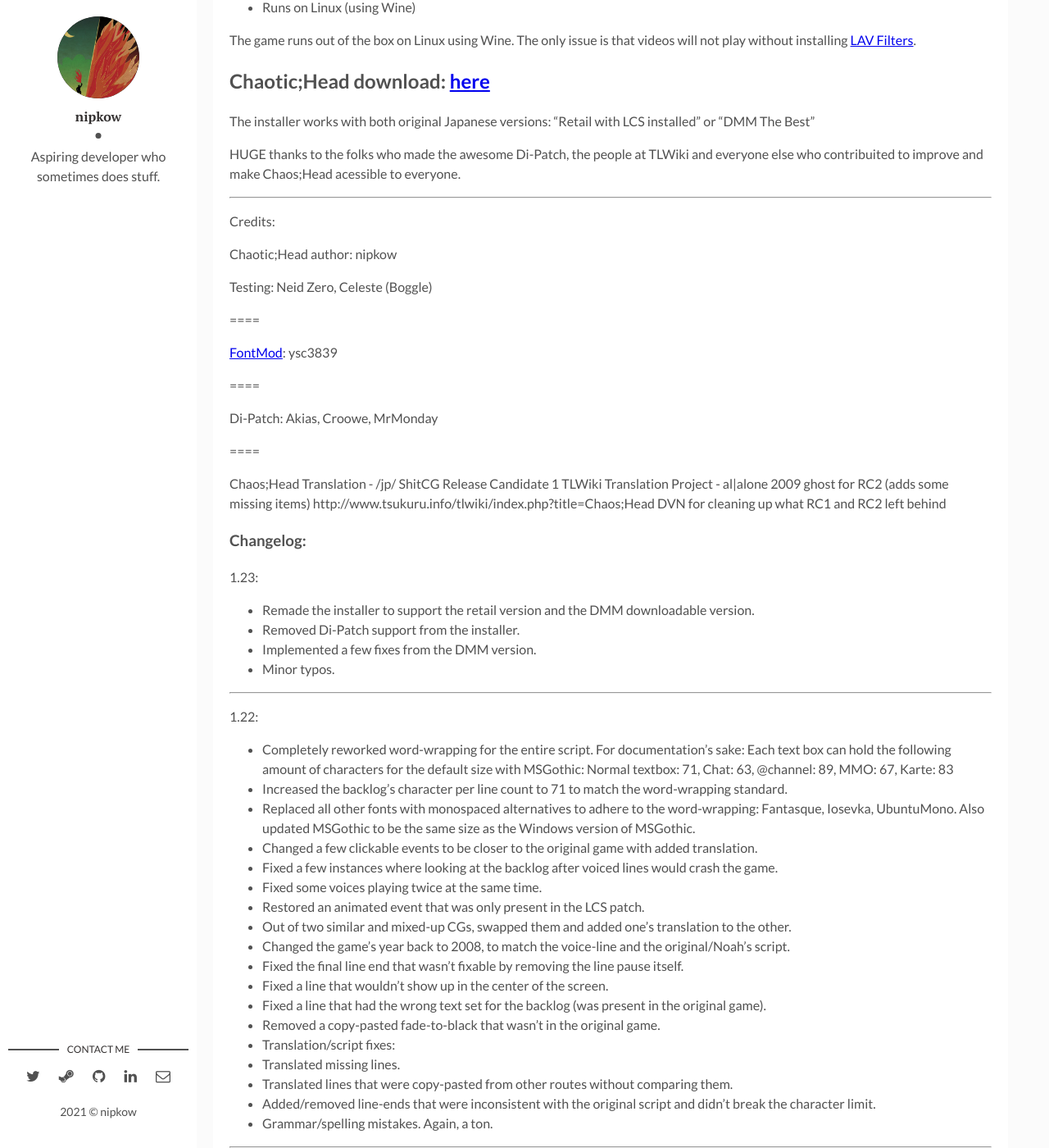
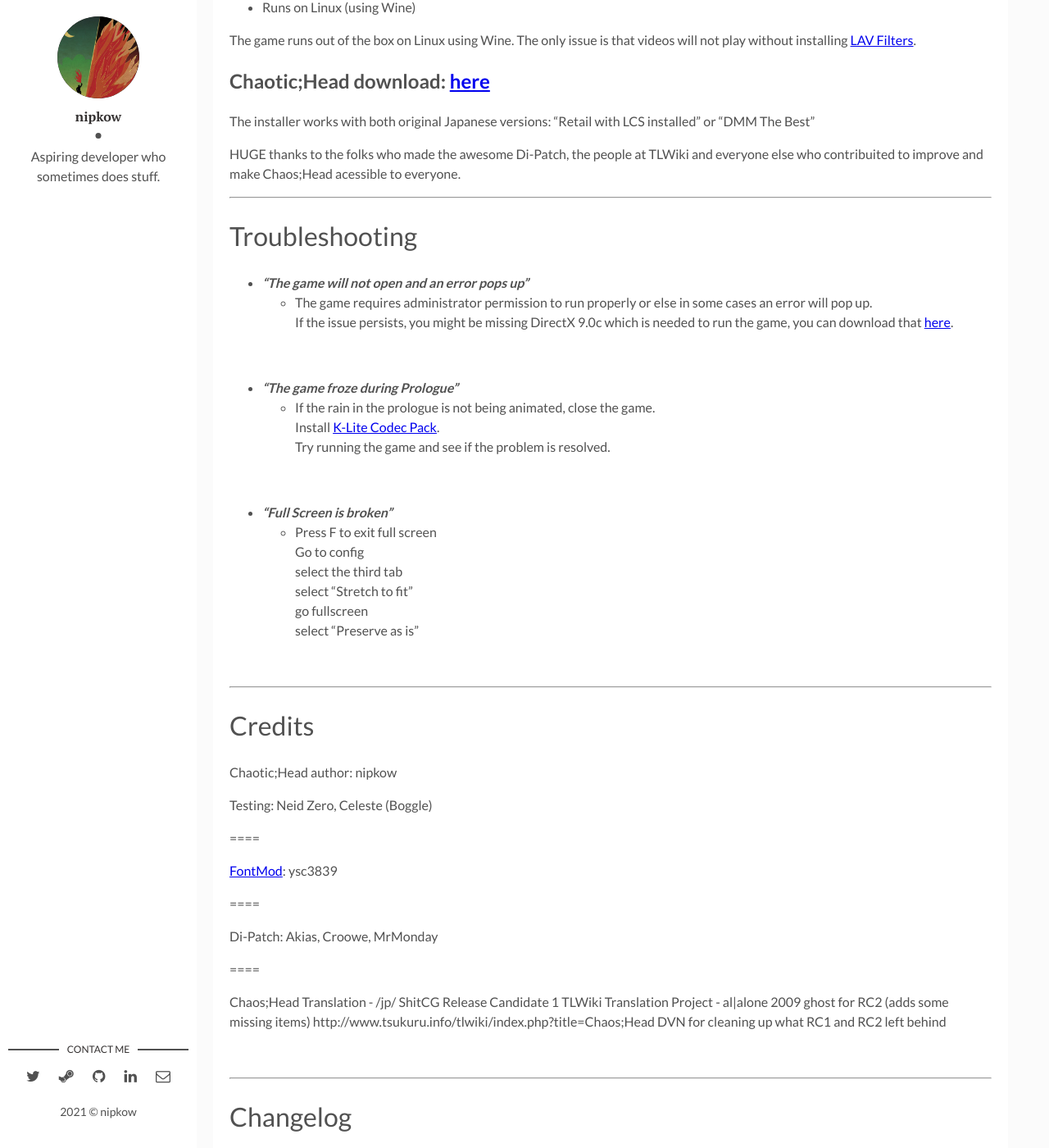
Before and after one commit to nipkownix/nipkownix.github.io, a Jekyll site: the page built from _posts/2019-03-21-ChaoticHead.markdown, in a window 1280 px wide and 1400 px high, scrolled down 1311 px. Shown: the whole window at 82% size. Built offline with Jekyll 4.4.1, drawn with Linux system fonts in a browser that asks for light colours.

Commit message:
Updated the Chaotic;Head page

```diff
--- a/_posts/2019-03-21-ChaoticHead.markdown
+++ b/_posts/2019-03-21-ChaoticHead.markdown
@@ -18,7 +18,7 @@
 Thanks to the help I received from DVN, this project not only included technical fixes, but also grammatical and translation improvements as well.
 
 
-List of Chaotic;Head improvements:
+__List of Chaotic;Head improvements:__
 
 - No need to use locale emulator;
 - Fixed broken video playback;
@@ -40,7 +40,34 @@
 
 *****************************
 
-Credits:
+# Troubleshooting
+* __*"The game will not open and an error pops up"*__
+	* The game requires administrator permission to run properly or else in some cases an error will pop up.
+	If the issue persists, you might be missing DirectX 9.0c which is needed to run the game, you can download that [here](https://www.microsoft.com/en-hk/download/details.aspx?id=8109).
+
+<br>
+
+* __*"The game froze during Prologue"*__
+	* If the rain in the prologue is not being animated, close the game.
+	Install [K-Lite Codec Pack](https://codecguide.com/download_kl.htm).
+	Try running the game and see if the problem is resolved.
+
+<br>
+
+
+* __*"Full Screen is broken"*__
+	* Press F to exit full screen
+	Go to config
+	select the third tab
+	select "Stretch to fit"
+	go fullscreen
+	select "Preserve as is"
+
+<br>
+
+*****************************
+
+# Credits
 
 Chaotic;Head author: nipkow
 
@@ -62,9 +89,11 @@
 http://www.tsukuru.info/tlwiki/index.php?title=Chaos;Head
 DVN for cleaning up what RC1 and RC2 left behind
 
+<br>
 
+*****************************
 
-### Changelog:
+# Changelog
 
 1.23:
 
@@ -73,7 +102,7 @@
 - Implemented a few fixes from the DMM version.
 - Minor typos.
 
-________________________
+====
 
 1.22:
 
@@ -96,7 +125,7 @@
 - Added/removed line-ends that were inconsistent with the original script and didn't break the character limit.
 - Grammar/spelling mistakes. Again, a ton.
 
-________________________
+====
 
 1.21:
 
@@ -128,7 +157,7 @@
 - Fixed The end-game cutscene playing audio in the wrong order, now that it's reliant on the in-game audio.
 - Translation fixes. Lots of them.
 
-________________________
+====
 
 Compared to Di-Patch (from Di-Patch 2.5 to Chaotic;Head 1.20):
 
```
